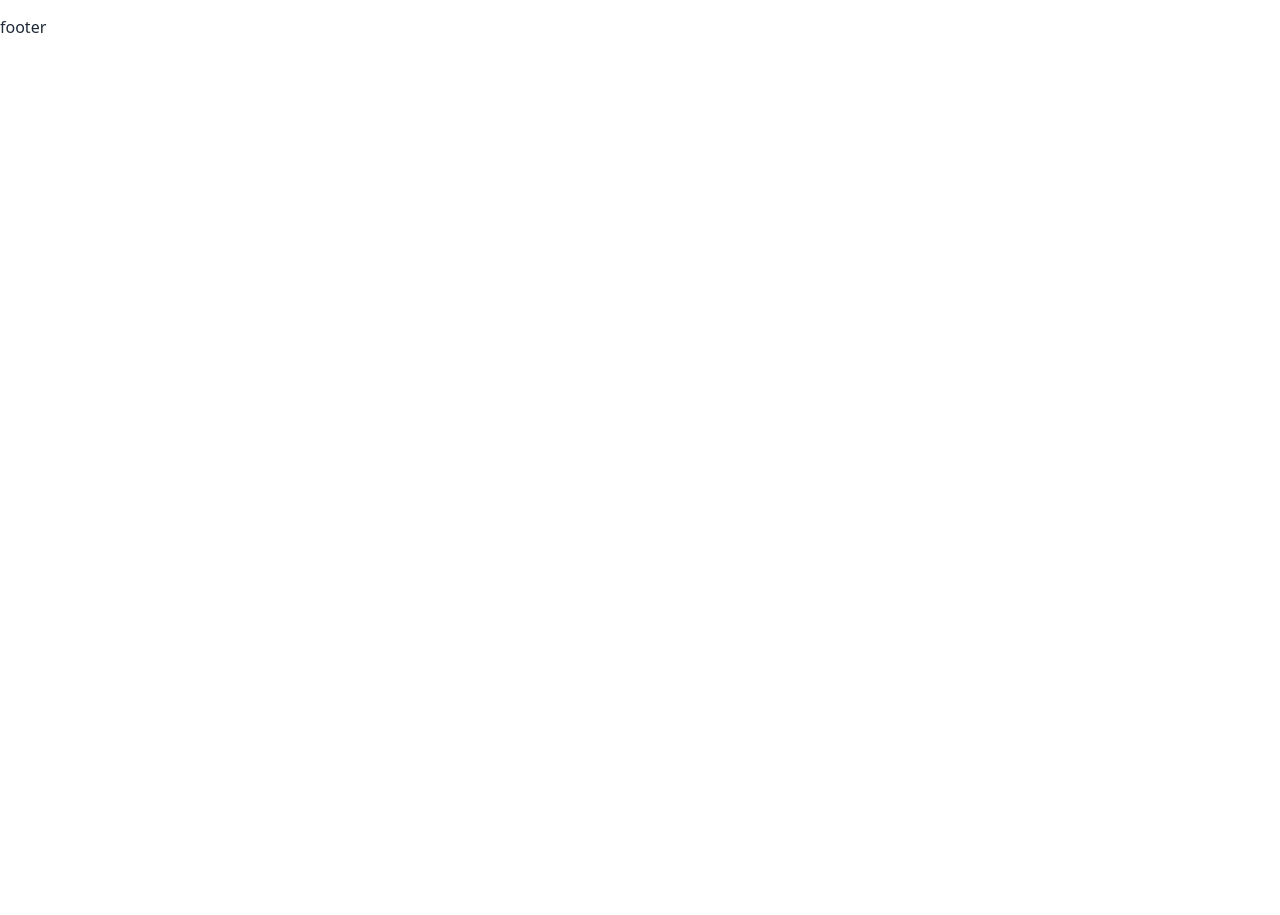
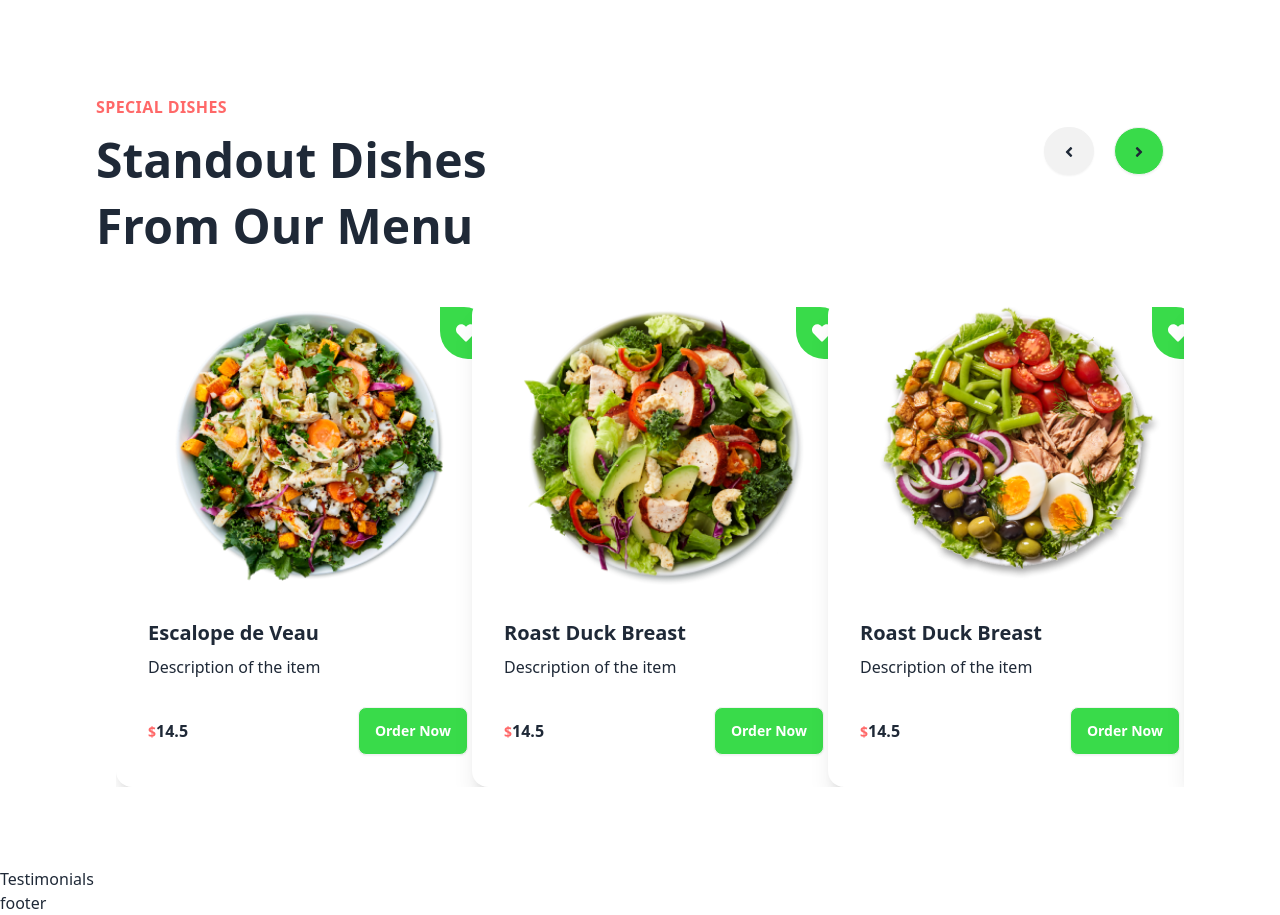
Before and after one commit to abdiasiis78/Food-Delivery-frontend, a React (Vite) app: page / in a window 1280 px wide. Shown: the part 1460-2375 px from the top of the page. Before the commit the page ends 1499 px from the top, so only its background shows below. Built offline with nearby package versions, Linux system fonts and the light colour scheme; a web font is replaced by a local one.

Commit message:
dhishies crousel

```diff
--- a/package.json
+++ b/package.json
@@ -38,6 +38,8 @@
     "react-icons": "^4.12.0",
     "react-redux": "^8.1.3",
     "react-router-dom": "^6.19.0",
+    "react-slick": "^0.29.0",
+    "slick-carousel": "^1.8.1",
     "sort-by": "^1.2.0"
   },
   "devDependencies": {
--- a/src/app.css
+++ b/src/app.css
@@ -15,3 +15,7 @@ header{
 #title{
     @apply text-4xl md:text-5xl font-bold my-2 md:leading-snug leading-snug
 }
+
+.heartStar{
+    border-radius: 0px 28px 0px 28px;
+}
--- /dev/null
+++ b/src/components/Home-content/Cards.jsx
@@ -0,0 +1,40 @@
+import React, { useState } from "react";
+import { Link } from "react-router-dom";
+import { FaHeart } from 'react-icons/fa';
+
+function Cards({ item }) {
+    const [isHeartFiltered, setIsHeartFiltered] = useState(false);
+
+    const heartHandle = () => {
+        setIsHeartFiltered(!isHeartFiltered);
+    }
+
+    return (
+        <div className="card w-96 bg-base-100 shadow-xl relative">
+            <div className={`absolute rating gap-1 right-2 top-2 p-4 heartStar bg-green ${isHeartFiltered ? "text-red" : "text-white"}`}>
+                <FaHeart className="h-5 w-5 cursor-pointer" onClick={heartHandle} />
+            </div>
+
+            <Link to={`/menu/${item._id}`}>
+                <figure>
+                    <img
+                        src={item.image}
+                        alt="image"
+                        className="hover:scale-105 transition-all duration-200 md:h-72"
+                    />
+                </figure>
+            </Link>
+
+            <div className="card-body">
+            <Link to={`/menu/${item._id}`}> <h2 className="card-title">{item.name}</h2></Link>
+                <p>Description of the item</p>
+                <div className="card-actions justify-between items-center mt-5">
+                    <h5 className="font-semibold"><span className="text-sm text-red">$</span>{item.price}</h5>
+                    <button className="btn bg-green text-white">Order Now</button>
+                </div>
+            </div>
+        </div>
+    );
+}
+
+export default Cards;
--- /dev/null
+++ b/src/components/Home-content/SpecialDishes.jsx
@@ -0,0 +1,108 @@
+import "slick-carousel/slick/slick.css";
+import "slick-carousel/slick/slick-theme.css";
+import {FaAngleLeft, FaAngleRight} from 'react-icons/fa'
+
+import Slider from "react-slick";
+import React, { useEffect, useState } from "react";
+import Cards from "./Cards";
+
+const SnextArrow = (props) =>{
+  const {className, style , onClick} = props
+  return (
+    <div
+    className={className}
+    style={{...style, display: "block", background: "red"}}
+    onClick={onClick}
+    />
+  )
+}
+
+const SprevArrow = (props) =>{
+  const {className, style , onClick} = props
+  return (
+    <div
+    className={className}
+    style={{...style, display: "block", background: "red"}}
+    onClick={onClick}
+    />
+  )
+}
+
+function SpecialDishes() {
+  const [recipes, setRecipes] = useState([]);
+  const slider = React.useRef(null);
+
+  useEffect(() => {
+    fetch("/menu.json")
+      .then((res) => res.json())
+      .then((data) => {
+        const specials = data.filter((item) => item.category === "popular");
+        setRecipes(specials);
+      });
+  }, []);
+
+  const settings = {
+    dots: true,
+    infinite: false,
+    speed: 500,
+    slidesToShow: 3,
+    slidesToScroll: 3,
+    initialSlide: 0,
+    responsive: [
+      {
+        breakpoint: 1024,
+        settings: {
+          slidesToShow: 3,
+          slidesToScroll: 3,
+          infinite: true,
+          dots: true,
+        },
+      },
+      {
+        breakpoint: 600,
+        settings: {
+          slidesToShow: 2,
+          slidesToScroll: 2,
+          initialSlide: 2,
+        },
+      },
+      {
+        breakpoint: 480,
+        settings: {
+          slidesToShow: 1,
+          slidesToScroll: 1,
+        },
+      },
+    ],
+
+    nextArrow: <SnextArrow/>,
+    prevArrow: <SprevArrow/>
+
+  };
+
+  return (
+    <div className="my-20 relative  items-center" id="section-container">
+      <div className="text-left">
+        <p className="" id="subtitle">
+          Special Dishes
+        </p>
+        <h2 className="md:w-[520px]" id="title">
+          Standout Dishes From Our Menu
+        </h2>
+      </div>
+
+      <div className="md:absolute right-5 top-8 mb-10 md:mr-24">
+        <button onClick={() => slider?.current?.slickPrev()} className="btn p-2 rounded-full ml-5"><FaAngleLeft className="w-8 h-8 p-2"/></button>
+        <button onClick={() => slider?.current?.slickNext()} className="btn p-2 rounded-full ml-5 bg-green"><FaAngleRight className="w-8 h-8 p-2 "/></button>
+      </div>
+
+      <Slider ref={slider} {...settings} className="overflow-hidden mt-10 space-x-5 items-center">
+        {recipes.map((item, i) => (
+          <Cards key={i} item={item} />
+        ))}
+      </Slider>
+    </div>
+  );
+}
+
+export default SpecialDishes;
--- /dev/null
+++ b/src/components/Home-content/Testimonials.jsx
@@ -0,0 +1,9 @@
+import React from 'react'
+
+function Testimonials() {
+  return (
+    <div>Testimonials</div>
+  )
+}
+
+export default Testimonials
--- a/src/pages/home/Home.jsx
+++ b/src/pages/home/Home.jsx
@@ -1,12 +1,16 @@
 import React from 'react'
 import Banner from '../../components/Home-content/Banner'
 import Categories from '../../components/Home-content/Categories'
+import SpecialDishes from '../../components/Home-content/SpecialDishes'
+import Testimonials from '../../components/Home-content/Testimonials'
 
 function Home() {
   return (
     <div>
       <Banner/>
       <Categories/>
+      <SpecialDishes/>
+      <Testimonials/>
     </div>
   )
 }
```
Also changed, not shown: src/components/Home-content/Banner.jsx (+11 -0 lines), 1 other file (tests, documents, lock files or other folders).
